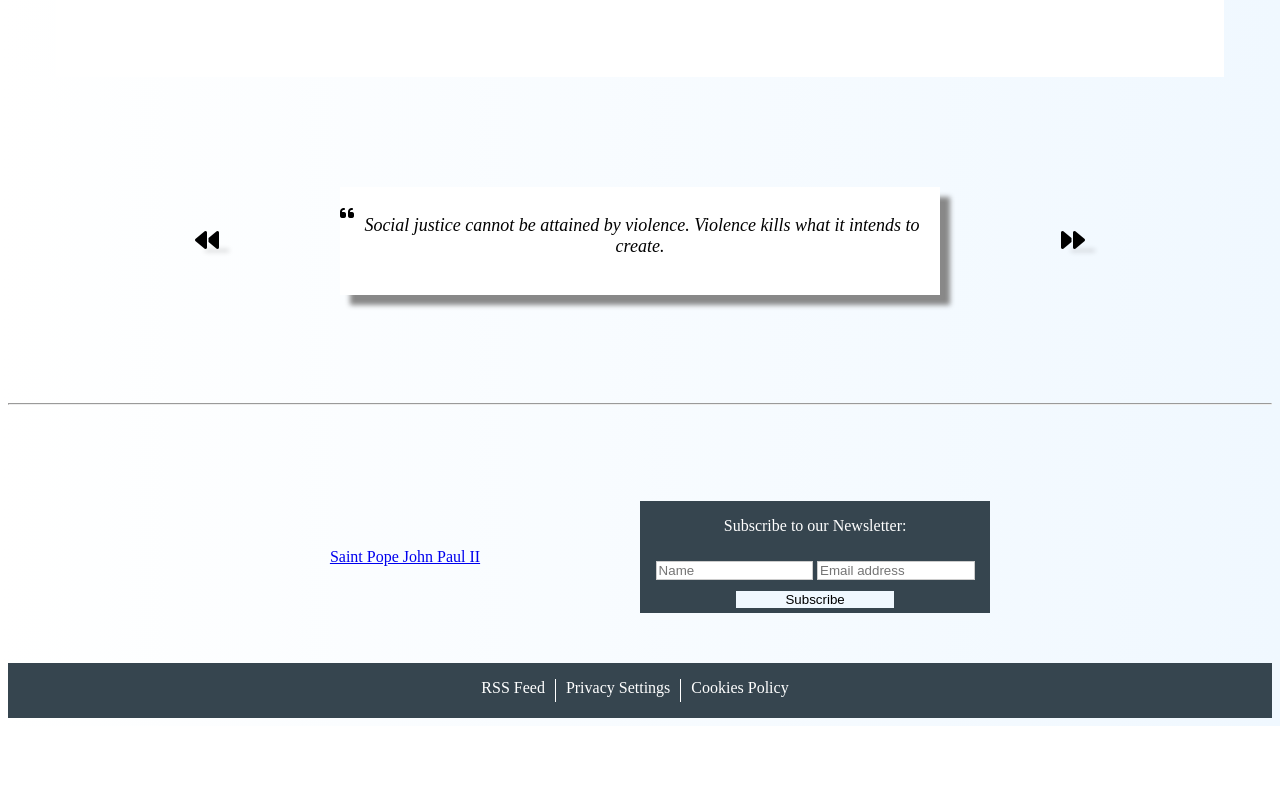
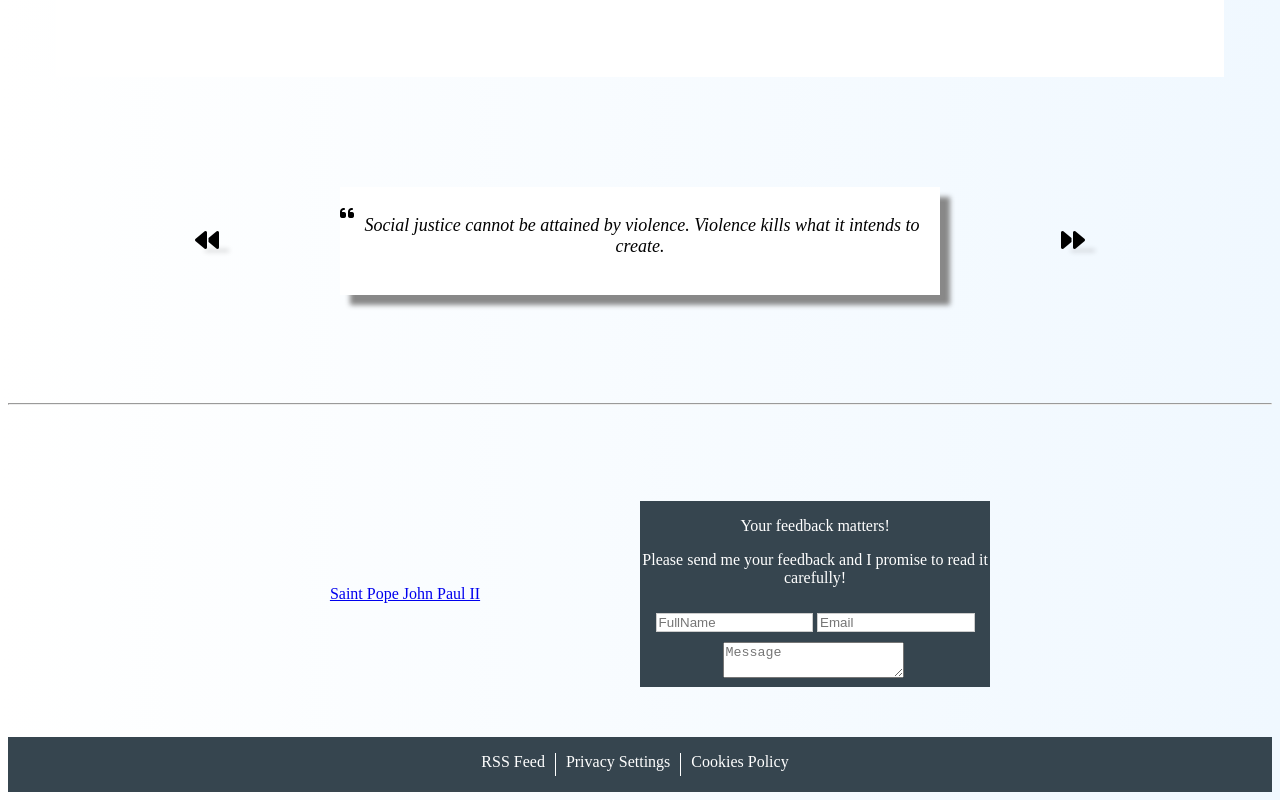
Before and after one commit to HHetmanus/JohnPaul2, a plain HTML site: page index.html in a window 1280 px wide. Shown: the part 1401-2201 px from the top of the page. Before the commit the page ends 2127 px from the top, so only its background shows below. Drawn offline with Linux system fonts and the light colour scheme.

Commit message:
Update index.html

```diff
--- a/index.html
+++ b/index.html
@@ -168,18 +168,20 @@
 
             <form action="https://formsubmit.co/huberthetman@gmail.com" method="POST">
               <div class="container">
-                <p>Subscribe to our Newsletter:<p>
+                <p>Your feedback matters!<p>
+                  <p>Please send me your feedback and I promise to read it carefully!</p>
 
               </div>
 
               <div class="container1" >
-                <input type="text" placeholder="Name" name="name" required>
-                <input type="text" placeholder="Email address" name="mail" required>
+                <input type="text" placeholder="FullName" name="name" required>
+                <input type="text" placeholder="Email" name="mail" required>
 
               </div>
 
               <div id="container">
-                <input type="submit" value="Subscribe">
+                <textarea name="Message" placeholder="Message" required></textarea>
+                <button type="submit" value="Submit"><button>
               </div>
             </form>
 
```
